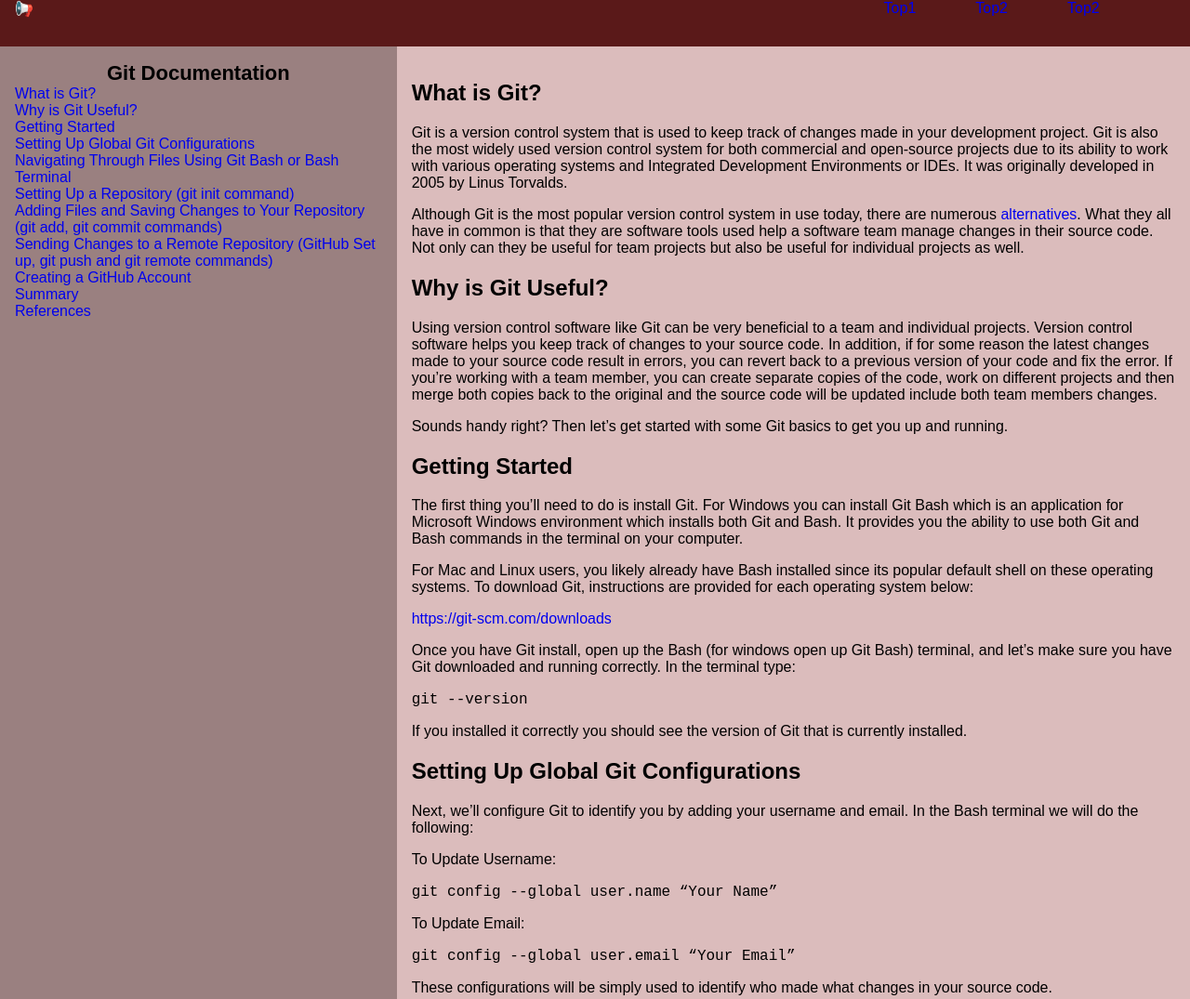
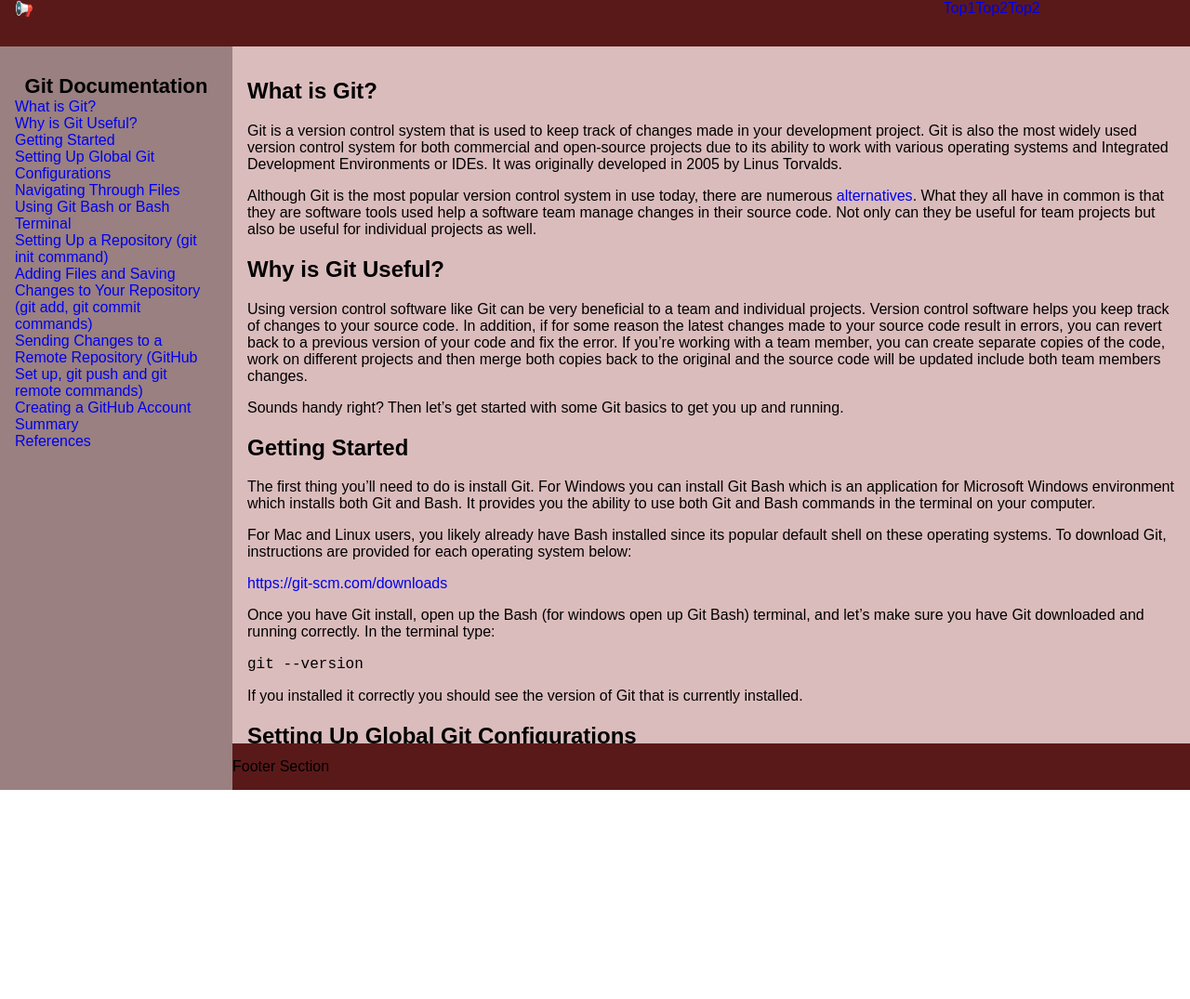
Before and after one commit to ammartin8/technical-doc-page, a plain HTML site: page index.html in a window 1280 px wide. Shown: the top 1075 px of the page at 93% size. After the commit the page ends 850 px from the top, so only its background shows below. Drawn offline with Linux system fonts and the light colour scheme.

Commit message:
Removed positon fixed and corrected sidebar positioning issue using overflow and max-height on main div

```diff
--- a/css/index.css
+++ b/css/index.css
@@ -1,20 +1,21 @@
 * {
     box-sizing: border-box;
+    scroll-behavior: smooth;
 }
 
-html {
-    scroll-behavior: smooth;
+body {
+    overflow-y: hidden;
 }
 
 div#container-grid {
     display: grid;
     grid-template-rows: repeat(auto-fit, 1fr);
-    grid-template-columns: repeat(auto-fit,minmax(250px,1fr));
+    grid-template-columns: repeat(auto-fit, minmax(250px, 1fr));
     grid-template-areas:
         'topnav'
         'sidebarnav'
         'maincontent'
-       'footer'
+        'footer'
     ;
 }
 
@@ -76,13 +77,12 @@
     flex-direction: column;
     background-color: #9A8080;
     padding: 1em;
-    height: 100%;
 }
 
 header.sidebar-title {
     align-self: center;
     font-weight: bold;
-    font-size:  22px;
+    font-size: 22px;
     max-width: 100%;
 }
 
@@ -97,7 +97,7 @@
     text-align: left;
 }
 
-header > p {
+header>p {
     text-align: left;
 }
 
@@ -111,12 +111,17 @@
     div#container-grid {
         display: grid;
         grid-template-rows: repeat(auto-fit, 1fr);
-        grid-template-columns: 1fr 2fr;
+        grid-template-columns: 250px 1fr;
         grid-template-areas:
             'topnav     topnav'
             'sidebarnav maincontent'
-            'footer     footer'
+            'sidebarnav footer'
         ;
+    }
+
+    div#top-navbar-section {
+        position: fixed;
+        z-index: 200;
     }
 
     nav#top-nav {
@@ -146,7 +151,59 @@
         flex-direction: row;
     }
 
-    ul.top-nav-list li, ul.top-nav-list a {
-        margin: 0 1em 0 1em;
+    ul.top-nav-list li,
+    ul.top-nav-list a {
+        /* margin: 0 1em 0 1em; */
+
     }
+
+    a.nav-link {
+        display: inline-block;
+        font-size: 1em;
+        max-width: 200px;
+    }
+
+    /*Sidebar Styling*/
+    div#sidebar-div {
+        grid-area: sidebarnav;
+        display: flex;
+        flex-direction: column;
+        background-color: #9A8080;
+        padding-top: 5em;
+        min-height: 100vh;
+        z-index: 100;
+        top: 0;
+        left: 0;
+    }
+
+    header.sidebar-title {
+        align-self: center;
+        font-weight: bold;
+        font-size: 22px;
+        max-width: 100%;
+    }
+
+
+    div#main-div {
+        grid-area: maincontent;
+        background-color: #DBBCBC;
+        padding: 4em 1em;
+        z-index: 100;
+        max-height: 100vh;
+        overflow-y: scroll;
+    }
+
+    header h2.main-section-title {
+        text-align: left;
+    }
+
+    header>p {
+        text-align: left;
+    }
+
+    div#footer-section {
+        grid-area: footer;
+        background-color: #5A1919;
+    }
+
 }
```
